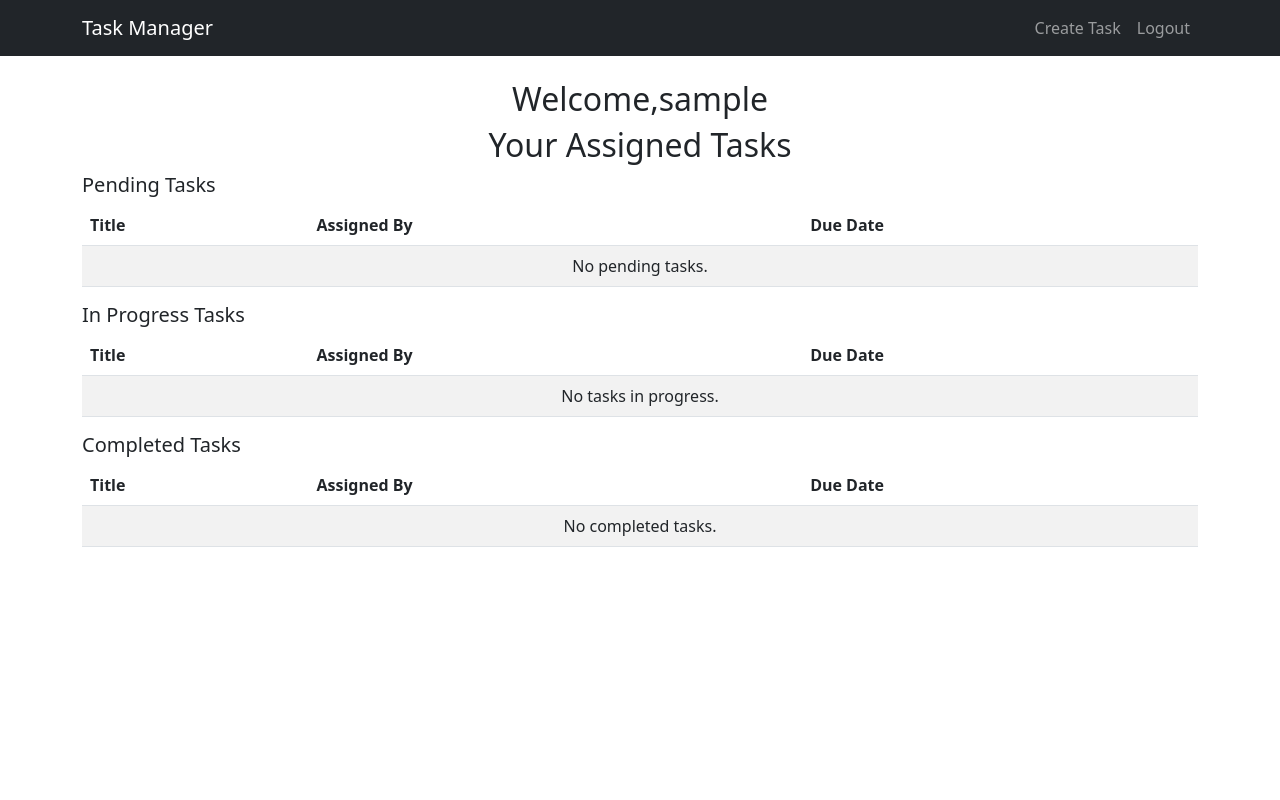
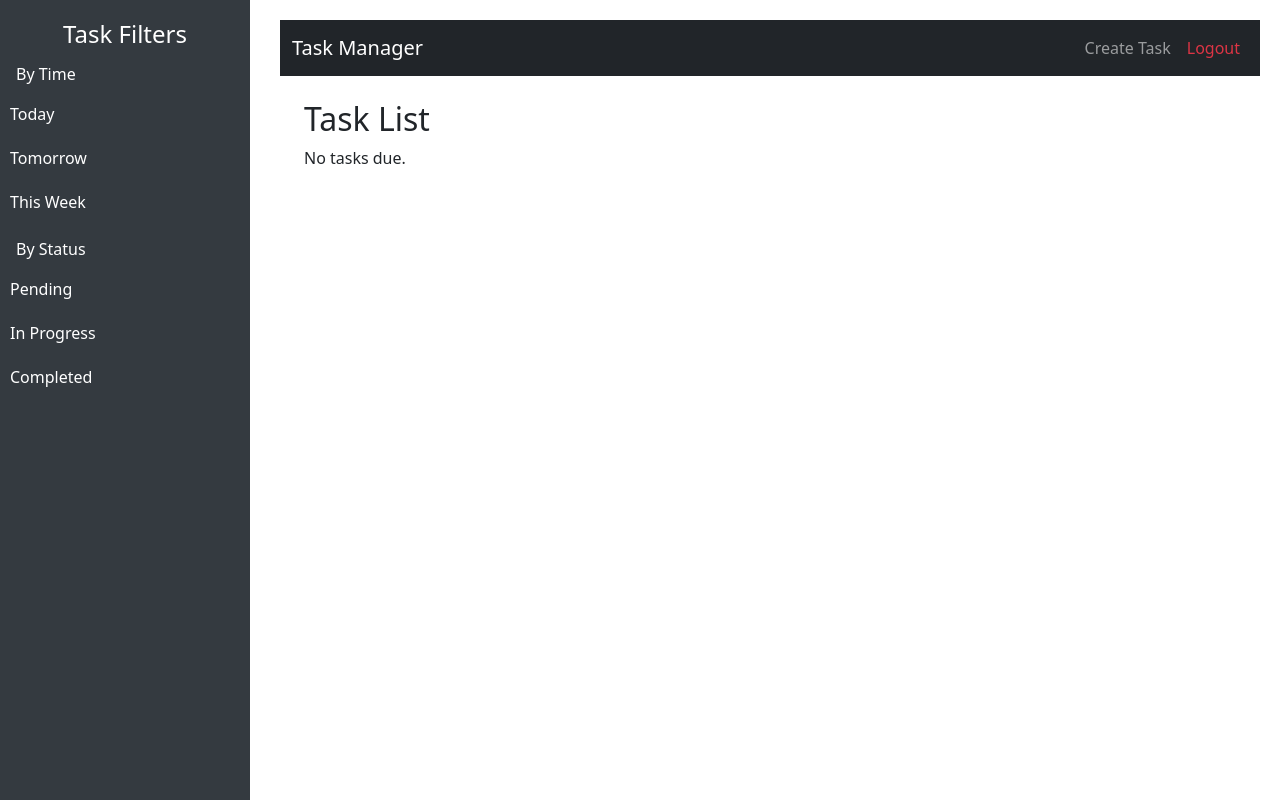
Before and after one commit to Njau13/task-management-system, a Django app: page /taskapp/tasks/ in a window 1280 px wide. Run offline with Django 5.2, Linux system fonts and the light colour scheme; the visitor is signed in with stand-in values (Sample User, id 1); data that the repository does not hold is empty.

Commit message:
made UI changes

```diff
--- a/taskapp/static/style.css
+++ b/taskapp/static/style.css
@@ -6,3 +6,32 @@ a {
 a:hover {
     color: red;
 }
+body {
+    display: flex;
+}
+.sidebar {
+    width: 250px;
+    height: 100vh;
+    background: #343a40;
+    color: white;
+    padding-top: 20px;
+    position: fixed;
+}
+.sidebar a {
+    color: white;
+    padding: 10px;
+    display: block;
+    text-decoration: none;
+}
+.sidebar a:hover {
+    background: #495057;
+}
+.content {
+    margin-left: 260px;
+    padding: 20px;
+    width: 100%;
+}
+.btn btn-secondary{
+    padding: 5px;
+    width: 70%;
+}
--- a/taskapp/templates/createtask.html
+++ b/taskapp/templates/createtask.html
@@ -2,10 +2,12 @@
 {% block title %}Create Task{% endblock %}
 
 {% block content %}
+<div class="container mt-4">
     <h2>Create a New Task</h2>
     <form method="post" class="mt-3">
         {% csrf_token %}
         {{ form.as_p }}
         <button type="submit" class="btn btn-primary">Save Task</button>
     </form>
+</div>
 {% endblock %}
--- a/taskapp/templates/index.html
+++ b/taskapp/templates/index.html
@@ -10,29 +10,56 @@
 
 </head>
 <body>
-    <nav class="navbar navbar-expand-lg navbar-dark bg-dark">
-        <div class="container">
-            <a class="navbar-brand" href="{% url 'tasklist' %}">Task Manager</a>
-            <ul class="navbar-nav ms-auto">
-                {% if user.is_authenticated %}
-                    <li class="nav-item">
-                        <a class="nav-link" href="{% url 'createtask' %}">Create Task</a>
-                    </li>
-                    <li class="nav-item">
-                        <a class="nav-link" href="{% url 'logout' %}">Logout</a>
-                    </li>
+
+        <!-- Sidebar Navigation -->
+    <div class="sidebar">
+
+        <h4 class="text-center">Task Filters</h4>
+
+        <h6 class="px-3 mt-3">By Time</h6>
+        <a href="{% url 'tasklist' %}?filter=today">Today</a>
+        <a href="{% url 'tasklist' %}?filter=tomorrow">Tomorrow</a>
+        <a href="{% url 'tasklist' %}?filter=this_week">This Week</a>
+
+        <h6 class="px-3 mt-3">By Status</h6>
+        <a href="{% url 'tasklist' %}?filter=pending">Pending</a>
+        <a href="{% url 'tasklist' %}?filter=in_progress">In Progress</a>
+        <a href="{% url 'tasklist' %}?filter=completed">Completed</a>
+
+
+    </div>
+
+     <!-- Main Content -->
+     <div class="content">
+        <!-- Navbar -->
+        <nav class="navbar navbar-expand-lg navbar-dark bg-dark">
+            <div class="container-fluid">
+                {% if request.user.role == "manager" %}
+                        <a class="navbar-brand" href="{% url 'managerlist' %}" class="btn btn-secondary">Task Manager</a>
                 {% else %}
-                    <li class="nav-item">
-                        <a class="nav-link" href="{% url 'login' %}">Login</a>
-                    </li>
+                        <a class="navbar-brand" href="{% url 'tasklist' %}" class="btn btn-secondary">Task Manager</a>
                 {% endif %}
-            </ul>
+                <button class="navbar-toggler" type="button" data-bs-toggle="collapse" data-bs-target="#navbarNav">
+                    <span class="navbar-toggler-icon"></span>
+                </button>
+                <div class="collapse navbar-collapse" id="navbarNav">
+                    <ul class="navbar-nav ms-auto">
+                        <li class="nav-item"><a class="nav-link" href="{% url 'createtask' %}">Create Task</a></li>
+                        <li class="nav-item"><a class="nav-link text-danger" href="{% url 'logout' %}">Logout</a></li>
+                    </ul>
+                </div>
+            </div>
+        </nav>
+
+        <!-- Page Content -->
+        <div class="container mt-4">
+            {% block content %}
+            <!-- Task List or Any Page Content Goes Here -->
+            {% endblock %}
         </div>
-    </nav>
+    </div>
 
-    <div class="container mt-4">
-        {% block content %}{% endblock %}
-    </div>
+
 
     <script src="https://cdn.jsdelivr.net/npm/bootstrap@5.3.0/dist/js/bootstrap.bundle.min.js"></script>
 </body>
--- a/taskapp/templates/manager.html
+++ b/taskapp/templates/manager.html
@@ -2,6 +2,7 @@
 {% block title %}My Tasks{% endblock %}
 
 {% block content %}
+<div class="container mt-4">
     <h2 class="text-center">Assigned Tasks</h2>
 
     <h5>Pending Tasks</h5>
@@ -73,6 +74,6 @@
             {% endfor %}
         </tbody>
     </table>
-
+</div>
 
 {% endblock %}
--- a/taskapp/templates/taskdetail.html
+++ b/taskapp/templates/taskdetail.html
@@ -1,6 +1,7 @@
 {% extends "index.html" %}
 
 {% block content %}
+<div class="container mt-4">
     <h2>{{ task.title }}</h2>
     <p><strong>Assigned To:</strong> {{ task.assigned_to }}</p>
     <p><strong>Assigned By:</strong> {{ task.assigned_by.username|default:"Unknown" }}</p>
@@ -19,4 +20,5 @@
         </select>
         <button type="submit" class="btn btn-primary">Update</button>
     </form>
+</div>
 {% endblock %}
--- a/taskapp/templates/tasklist.html
+++ b/taskapp/templates/tasklist.html
@@ -1,79 +1,21 @@
 {% extends 'index.html' %}
 {% block title %}My Tasks{% endblock %}
 
+
 {% block content %}
-<h2 class="text-center">Welcome,{{ request.user.username }}</h2>
-<h2 class="text-center">Your Assigned Tasks</h2>
-
-<h5>Pending Tasks</h5>
-<table class="table table-striped">
-    <thead>
-        <tr>
-            <th>Title</th>
-            <th>Assigned By</th>
-            <th>Due Date</th>
-        </tr>
-    </thead>
-    <tbody>
-        {% for task in tasks_pending %}
-            <tr>
-                <td><a href="{% url 'taskdetail' task.id %}">{{ task.title }}</a></td>
-                <td>{{ task.assigned_by}}</td>
-                <td>{{ task.due_date }}</td>
-            </tr>
-        {% empty %}
-            <tr>
-                <td colspan="3" class="text-center">No pending tasks.</td>
-            </tr>
-        {% endfor %}
-    </tbody>
-</table>
-<h5>In Progress Tasks</h5>
-<table class="table table-striped">
-    <thead>
-        <tr>
-            <th>Title</th>
-            <th>Assigned By</th>
-            <th>Due Date</th>
-        </tr>
-    </thead>
-    <tbody>
-        {% for task in tasks_in_progress %}
-            <tr>
-                <td><a href="{% url 'taskdetail' task.id %}">{{ task.title }}</a></td>
-                <td>{{ task.assigned_by }}</td>
-                <td>{{ task.due_date }}</td>
-            </tr>
-        {% empty %}
-            <tr>
-                <td colspan="3" class="text-center">No tasks in progress.</td>
-            </tr>
-        {% endfor %}
-    </tbody>
-</table>
-<h5>Completed Tasks</h5>
-<table class="table table-striped">
-    <thead>
-        <tr>
-            <th>Title</th>
-            <th>Assigned By</th>
-            <th>Due Date</th>
-        </tr>
-    </thead>
-    <tbody>
-        {% for task in tasks_completed %}
-            <tr>
-                <td><a href="{% url 'taskdetail' task.id %}">{{ task.title }}</a></td>
-                <td>{{ task.assigned_by }}</td>
-                <td>{{ task.due_date }}</td>
-            </tr>
-        {% empty %}
-            <tr>
-                <td colspan="3" class="text-center">No completed tasks.</td>
-            </tr>
-        {% endfor %}
-    </tbody>
-</table>
-
-
+<!-- Main Content -->
+<div class="container mt-4">
+    <h2>Task List</h2>
+    {% for task in tasks %}
+        <div class="card mb-3" style="width: 18rem">
+            <div class="card-body">
+                <a href="{% url 'taskdetail' task.id %}">{{ task.title }}</a>
+                <p class="card-text">Due: {{ task.due_date }}</p>
+                <p class="card-text">Status: {{ task.status }}</p>
+            </div>
+        </div>
+    {% empty %}
+        <p>No tasks due.</p>
+    {% endfor %}
+</div>
 {% endblock %}
--- a/taskapp/views.py
+++ b/taskapp/views.py
@@ -6,18 +6,42 @@ from django.contrib.auth import get_user_model
 from django.views.generic import DetailView
 from django.views import View
 from django.db.models import Q
+from datetime import datetime, timedelta
 
 User = get_user_model()
 
 @login_required
 def task_list(request):
-    #tasks = Task.objects.filter(assigned_to=request.user) if request.user.role == "employee" else Task.objects.all()
-    tasks_pending = Task.objects.filter( Q(status="pending") & (Q(assigned_to=request.user) if request.user.role == "employee" else Q()))
-    tasks_in_progress = Task.objects.filter(Q(status="in_progress") & (Q(assigned_to=request.user) if request.user.role == "employee" else Q()))
-    tasks_completed = Task.objects.filter(Q(status="completed") & (Q(assigned_to=request.user) if request.user.role == "employee" else Q()))
-    return render(request, "tasklist.html", { "tasks_pending": tasks_pending,
-        "tasks_in_progress": tasks_in_progress,
-        "tasks_completed": tasks_completed,})
+    filter_type = request.GET.get("filter")  # Get filter from URL
+    today = datetime.today().date()
+
+    tasks = Task.objects.filter(assigned_to=request.user)
+
+    # **Apply additional filters dynamically using `Q`**
+    filter_conditions = Q()
+
+    if filter_type == "today":
+        filter_conditions &= Q(due_date=today)
+    elif filter_type == "tomorrow":
+        filter_conditions &= Q(due_date=today + timedelta(days=1))
+    elif filter_type == "this_week":
+        week_start = today - timedelta(days=today.weekday())  # Start of the week (Monday)
+        week_end = week_start + timedelta(days=6)  # End of the week (Sunday)
+        filter_conditions &= Q(due_date__range=[week_start, week_end])
+    elif filter_type == "this_month":
+        filter_conditions &= Q(due_date__month=today.month)
+    elif filter_type == "pending":
+        filter_conditions &= Q(status="pending")
+    elif filter_type == "in_progress":
+        filter_conditions &= Q(status="in_progress")
+    elif filter_type == "completed":
+        filter_conditions &= Q(status="completed")
+
+    # **Apply filters**
+    tasks = tasks.filter(filter_conditions)
+
+    return render(request, "tasklist.html", {"tasks": tasks})
+
 
 @login_required
 def manager_list(request):
```
Lines whose indentation alone changed are shown as unchanged.
